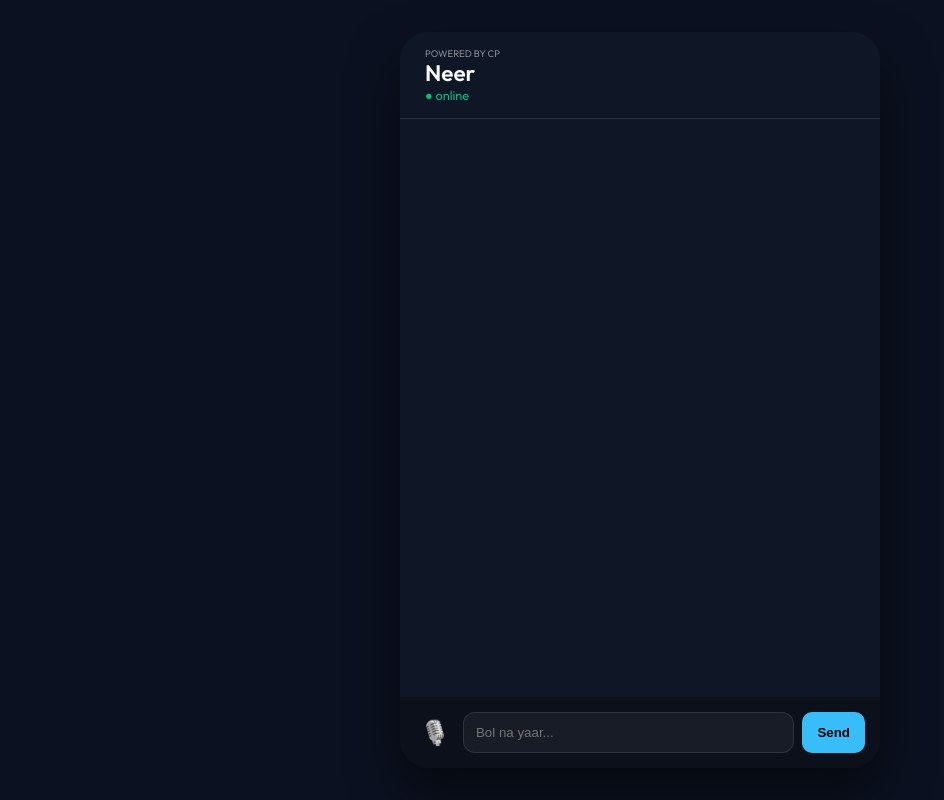
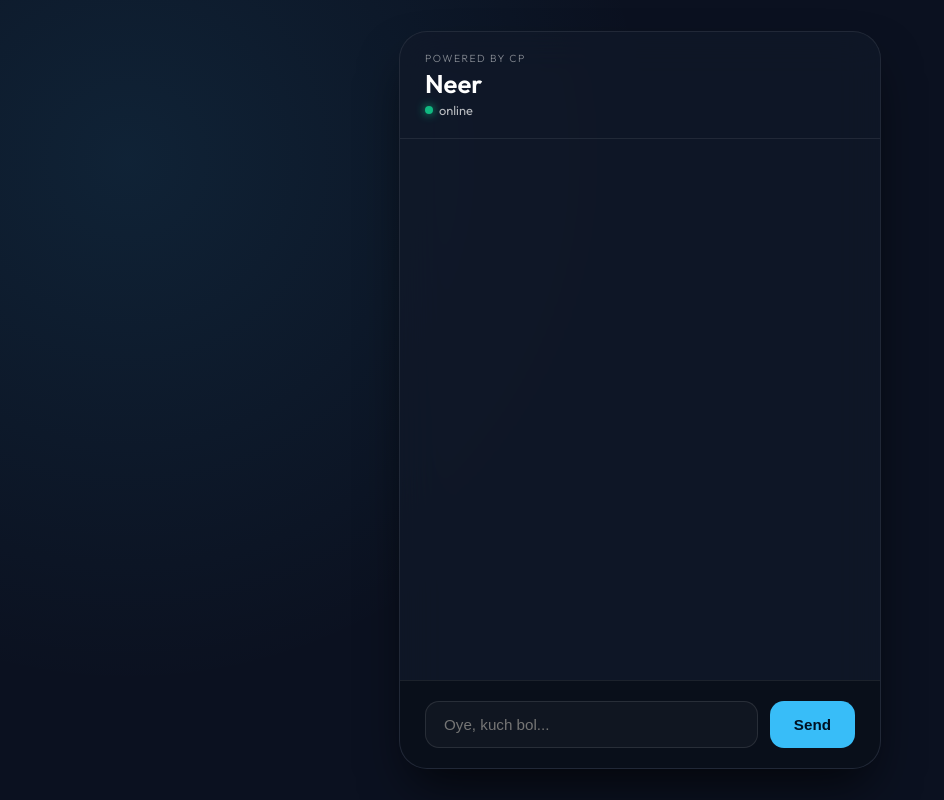
Before and after one commit to neerborana17-beep/Neer-Ai-For-CP, a Flask app: page / in a window 1280 px wide. Shown: the whole page, without its empty margins (0-944 px from the left). Run offline with Flask 3, Linux system fonts and the light colour scheme.

Commit message:
Update index.html

```diff
--- a/templates/index.html
+++ b/templates/index.html
@@ -3,100 +3,272 @@
 <head>
     <meta charset="UTF-8">
     <meta name="viewport" content="width=device-width, initial-scale=1.0">
-    <title>Neer AI | Close Friend</title>
+    <title>Neer AI | Powered by CP</title>
     <link href="https://fonts.googleapis.com/css2?family=Outfit:wght@300;400;600&display=swap" rel="stylesheet">
     <style>
-        /* [Purana CSS yahan rahega, bas button styles thode change honge] */
-        :root { --bg-color: #0b1120; --glass-bg: rgba(17, 25, 40, 0.85); --accent-color: #38bdf8; --text-color: #f8fafc; }
-        body { font-family: 'Outfit', sans-serif; background: var(--bg-color); color: var(--text-color); margin: 0; display: flex; justify-content: center; align-items: center; height: 100vh; overflow: hidden; }
-        .chat-container { width: 100%; max-width: 480px; height: 92vh; background: var(--glass-bg); backdrop-filter: blur(20px); border-radius: 28px; display: flex; flex-direction: column; box-shadow: 0 25px 50px rgba(0,0,0,0.5); margin: 10px; }
-        .header { padding: 15px 25px; border-bottom: 1px solid rgba(255,255,255,0.1); }
-        .header h1 { font-size: 1.4rem; margin: 0; }
-        #chat-box { flex: 1; padding: 20px; overflow-y: auto; display: flex; flex-direction: column; gap: 15px; }
-        .message { max-width: 80%; padding: 12px 16px; border-radius: 18px; line-height: 1.4; animation: fadeIn 0.3s ease; }
-        .user-message { align-self: flex-end; background: var(--accent-color); color: #000; border-bottom-right-radius: 4px; }
-        .ai-message { align-self: flex-start; background: rgba(255,255,255,0.1); border-bottom-left-radius: 4px; }
-        .input-area { padding: 15px; display: flex; gap: 8px; background: rgba(0,0,0,0.3); border-bottom-left-radius: 28px; border-bottom-right-radius: 28px; }
-        input { flex: 1; background: rgba(255,255,255,0.05); border: 1px solid rgba(255,255,255,0.1); padding: 12px; border-radius: 12px; color: #fff; outline: none; }
-        .icon-btn { background: none; border: none; font-size: 1.5rem; cursor: pointer; padding: 5px; filter: grayscale(1); transition: 0.2s; }
-        .icon-btn:active { transform: scale(0.9); }
-        .listening { filter: none !important; animation: pulse 1s infinite; }
-        @keyframes fadeIn { from { opacity: 0; transform: translateY(10px); } to { opacity: 1; transform: translateY(0); } }
-        @keyframes pulse { 0% { opacity: 1; } 50% { opacity: 0.5; } 100% { opacity: 1; } }
+        :root {
+            --bg-color: #0b1120;
+            --glass-bg: rgba(17, 25, 40, 0.75);
+            --accent-color: #38bdf8;
+            --text-color: #f8fafc;
+            --border-color: rgba(255, 255, 255, 0.08);
+        }
+
+        body {
+            font-family: 'Outfit', sans-serif;
+            background-color: var(--bg-color);
+            background-image: radial-gradient(circle at 10% 20%, rgba(56, 189, 248, 0.1) 0%, rgba(0, 0, 0, 0) 40%);
+            color: var(--text-color);
+            margin: 0;
+            display: flex;
+            justify-content: center;
+            align-items: center;
+            height: 100vh;
+            overflow: hidden;
+        }
+
+        .chat-container {
+            width: 100%;
+            max-width: 480px;
+            height: 92vh;
+            background: var(--glass-bg);
+            backdrop-filter: blur(20px);
+            border: 1px solid var(--border-color);
+            border-radius: 28px;
+            display: flex;
+            flex-direction: column;
+            box-shadow: 0 25px 50px -12px rgba(0, 0, 0, 0.7);
+            margin: 10px;
+            overflow: hidden;
+        }
+
+        .header {
+            padding: 20px 25px;
+            border-bottom: 1px solid var(--border-color);
+            display: flex;
+            flex-direction: column;
+            gap: 2px;
+        }
+
+        .powered-by {
+            font-size: 0.65rem;
+            letter-spacing: 1.5px;
+            color: rgba(255, 255, 255, 0.5);
+            font-weight: 300;
+            text-transform: uppercase;
+        }
+
+        .header h1 {
+            font-size: 1.6rem;
+            margin: 0;
+            font-weight: 600;
+            color: white;
+            text-align: left;
+        }
+
+        .status-dot {
+            height: 8px;
+            width: 8px;
+            background-color: #10b981;
+            border-radius: 50%;
+            display: inline-block;
+            margin-right: 6px;
+            box-shadow: 0 0 10px #10b981;
+        }
+
+        .online-status {
+            font-size: 0.8rem;
+            color: rgba(255, 255, 255, 0.7);
+            font-weight: 400;
+            display: flex;
+            align-items: center;
+        }
+
+        #chat-box {
+            flex: 1;
+            padding: 25px;
+            overflow-y: auto;
+            display: flex;
+            flex-direction: column;
+            gap: 18px;
+            scroll-behavior: smooth;
+        }
+
+        /* Message Bubbles */
+        .message {
+            max-width: 80%;
+            padding: 14px 18px;
+            border-radius: 20px;
+            font-size: 0.95rem;
+            line-height: 1.5;
+            position: relative;
+            animation: fadeInSlide 0.4s ease;
+        }
+
+        .user-message {
+            align-self: flex-end;
+            background: var(--accent-color);
+            color: #001122;
+            border-bottom-right-radius: 5px;
+            box-shadow: 0 4px 15px rgba(56, 189, 248, 0.3);
+        }
+
+        .ai-message {
+            align-self: flex-start;
+            background: rgba(255, 255, 255, 0.05);
+            color: var(--text-color);
+            border-bottom-left-radius: 5px;
+            border: 1px solid rgba(255, 255, 255, 0.03);
+        }
+
+        /* Typing Indicator with Dots */
+        .typing-container {
+            align-self: flex-start;
+            font-size: 0.85rem;
+            color: rgba(255, 255, 255, 0.6);
+            margin-left: 10px;
+            display: none;
+        }
+
+        .dot {
+            display: inline-block;
+            width: 4px;
+            height: 4px;
+            background-color: rgba(255, 255, 255, 0.6);
+            border-radius: 50%;
+            margin-left: 2px;
+            animation: dotFlashing 1s infinite alternate;
+        }
+
+        .dot:nth-child(2) { animation-delay: 0.2s; }
+        .dot:nth-child(3) { animation-delay: 0.4s; }
+
+        .input-area {
+            padding: 20px 25px;
+            display: flex;
+            gap: 12px;
+            background: rgba(0, 0, 0, 0.3);
+            border-top: 1px solid var(--border-color);
+        }
+
+        input {
+            flex: 1;
+            background: rgba(255, 255, 255, 0.03);
+            border: 1px solid rgba(255, 255, 255, 0.1);
+            padding: 14px 18px;
+            border-radius: 14px;
+            color: white;
+            font-size: 0.95rem;
+            outline: none;
+            transition: border-color 0.2s;
+        }
+
+        input:focus { border-color: var(--accent-color); }
+
+        button {
+            background: var(--accent-color);
+            color: #001122;
+            border: none;
+            padding: 0 24px;
+            border-radius: 14px;
+            font-weight: 600;
+            font-size: 0.95rem;
+            cursor: pointer;
+            transition: all 0.2s ease;
+        }
+
+        button:hover { opacity: 0.9; }
+        button:active { transform: scale(0.96); }
+
+        /* Animations */
+        @keyframes fadeInSlide {
+            from { opacity: 0; transform: translateY(15px); }
+            to { opacity: 1; transform: translateY(0); }
+        }
+
+        @keyframes dotFlashing {
+            0% { background-color: rgba(255, 255, 255, 0.6); }
+            50%, 100% { background-color: rgba(255, 255, 255, 0.1); }
+        }
+
+        /* Scrollbar */
+        #chat-box::-webkit-scrollbar { width: 5px; }
+        #chat-box::-webkit-scrollbar-track { background: transparent; }
+        #chat-box::-webkit-scrollbar-thumb { background: rgba(255, 255, 255, 0.1); border-radius: 5px; }
+
     </style>
 </head>
 <body>
     <div class="chat-container">
         <div class="header">
-            <div style="font-size: 0.6rem; opacity: 0.5;">POWERED BY CP</div>
+            <div class="powered-by">POWERED BY CP</div>
             <h1>Neer</h1>
-            <div style="font-size: 0.8rem; color: #10b981;">● online</div>
+            <div class="online-status"><span class="status-dot"></span>online</div>
         </div>
-        <div id="chat-box"></div>
-        <div id="typing" style="padding: 0 25px; font-size: 0.8rem; color: #aaa; display: none;">Neer is typing...</div>
+
+        <div id="chat-box">
+            </div>
+
+        <div id="typing-indicator" class="typing-container">
+            Neer is typing<span class="dot"></span><span class="dot"></span><span class="dot"></span>
+        </div>
+
         <div class="input-area">
-            <button id="mic-btn" class="icon-btn" onclick="startVoice()">🎙️</button>
-            <input type="text" id="user-input" placeholder="Bol na yaar..." onkeypress="if(event.key==='Enter') sendMessage()">
-            <button onclick="sendMessage()" style="background: var(--accent-color); border:none; padding: 10px 15px; border-radius:10px; font-weight:bold;">Send</button>
+            <input type="text" id="user-input" placeholder="Oye, kuch bol..." onkeypress="if(event.key==='Enter') sendMessage()">
+            <button onclick="sendMessage()">Send</button>
         </div>
     </div>
 
     <script>
         const chatBox = document.getElementById('chat-box');
         const userInput = document.getElementById('user-input');
-        const typing = document.getElementById('typing');
-        const micBtn = document.getElementById('mic-btn');
+        const typingIndicator = document.getElementById('typing-indicator');
 
-        // Neer Speaks
-        function speak(text) {
-            const utterance = new SpeechSynthesisUtterance(text);
-            utterance.lang = 'hi-IN'; // Hinglish style voice
-            utterance.rate = 1.0;
-            window.speechSynthesis.speak(utterance);
-        }
-
-        // Voice to Text
-        function startVoice() {
-            const recognition = new (window.SpeechRecognition || window.webkitSpeechRecognition)();
-            recognition.lang = 'hi-IN';
-            recognition.start();
-            micBtn.classList.add('listening');
-
-            recognition.onresult = (event) => {
-                userInput.value = event.results[0][0].transcript;
-                micBtn.classList.remove('listening');
-                sendMessage();
-            };
-            recognition.onerror = () => micBtn.classList.remove('listening');
+        // Function to safely add a message to the chat box
+        function addMessage(text, isUser) {
+            const messageClass = isUser ? 'user-message' : 'ai-message';
+            const messageDiv = document.createElement('div');
+            messageDiv.className = `message ${messageClass}`;
+            messageDiv.textContent = text;
+            chatBox.appendChild(messageDiv);
+            chatBox.scrollTop = chatBox.scrollHeight;
         }
 
         async function sendMessage() {
             const msg = userInput.value.trim();
             if(!msg) return;
 
-            chatBox.innerHTML += `<div class="message user-message">${msg}</div>`;
+            // 1. Add user message
+            addMessage(msg, true);
             userInput.value = '';
-            typing.style.display = 'block';
+
+            // 2. Show thinking indicator
+            typingIndicator.style.display = 'block';
             chatBox.scrollTop = chatBox.scrollHeight;
 
             try {
+                // 3. API Call to Flask backend
                 const response = await fetch('/chat', {
                     method: 'POST',
                     headers: {'Content-Type': 'application/json'},
                     body: JSON.stringify({message: msg})
                 });
+
+                if (!response.ok) throw new Error('API Network Error');
+
                 const data = await response.json();
-                typing.style.display = 'none';
-                chatBox.innerHTML += `<div class="message ai-message">${data.reply}</div>`;
-                chatBox.scrollTop = chatBox.scrollHeight;
 
-                // Neer will speak the reply
-                speak(data.reply);
+                // 4. Hide indicator and add AI reply
+                typingIndicator.style.display = 'none';
+                addMessage(data.reply, false);
+
             } catch (e) {
-                typing.style.display = 'none';
+                // Handle errors gracefully
+                typingIndicator.style.display = 'none';
+                addMessage("Bhai, net hag gaya shayad! Ek baar phir koshish kar. 😂", false);
                 console.error(e);
             }
         }
     </script>
 </body>
-    </html>
+                </html>
```
